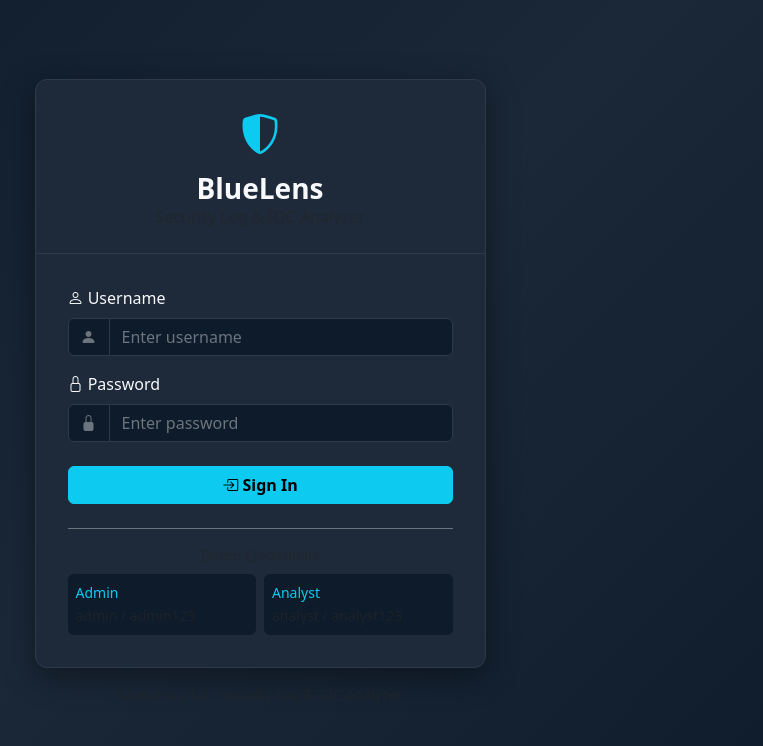
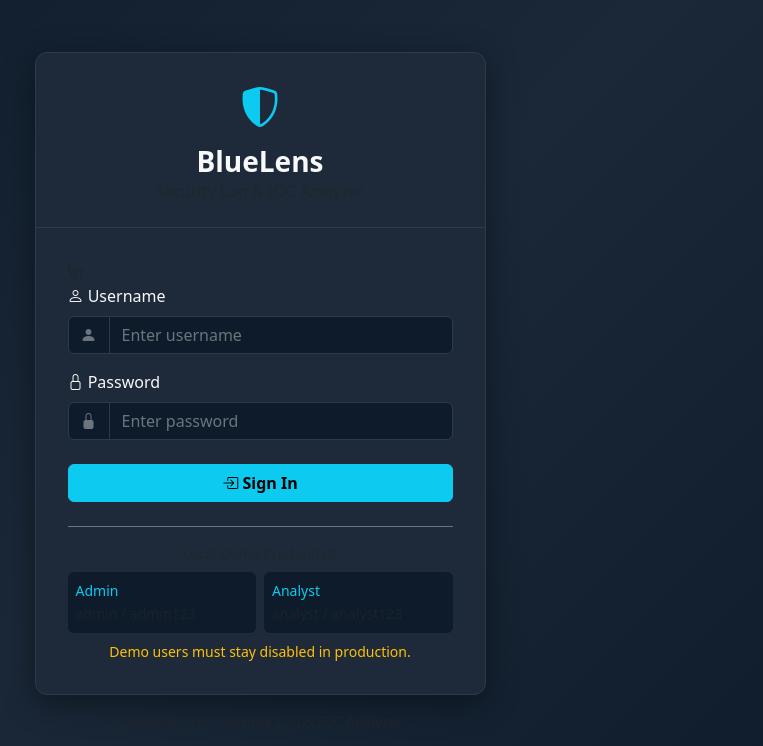
Before and after one commit to BAPP18/Security-Log-IOC-Analyzer, a Flask app: page /login in a window 1280 px wide. Shown: the top 746 px of the page, without its empty margins (380-1143 px from the left). Run offline with Flask 3, Linux system fonts and the light colour scheme; some libraries are stand-ins or nearby versions.

Commit message:
Protect login form and hide production demo credentials

```diff
--- a/templates/login.html
+++ b/templates/login.html
@@ -70,7 +70,7 @@
                         {% endif %}
                         {% endwith %}
 
-                        <form method="POST" action="{{ url_for('auth.login') }}">
+                        <form method="POST" action="{{ url_for('auth.login') }}">\n                            <input type="hidden" name="csrf_token" value="{{ csrf_token() }}">
                             <div class="mb-3">
                                 <label class="form-label text-light">
                                     <i class="bi bi-person"></i> Username
@@ -94,8 +94,9 @@
                             </button>
                         </form>
 
+                        {% if config.SEED_DEMO_USERS %}
                         <div class="mt-4 pt-3 border-top border-secondary">
-                            <small class="text-muted d-block text-center mb-2">Demo Credentials</small>
+                            <small class="text-muted d-block text-center mb-2">Local Demo Credentials</small>
                             <div class="row g-2">
                                 <div class="col-6">
                                     <div class="p-2 rounded" style="background: #0d1b2a;">
@@ -110,7 +111,9 @@
                                     </div>
                                 </div>
                             </div>
+                            <small class="text-warning d-block text-center mt-2">Demo users must stay disabled in production.</small>
                         </div>
+                        {% endif %}
                     </div>
                 </div>
                 <p class="text-center text-muted mt-3 small">
```
